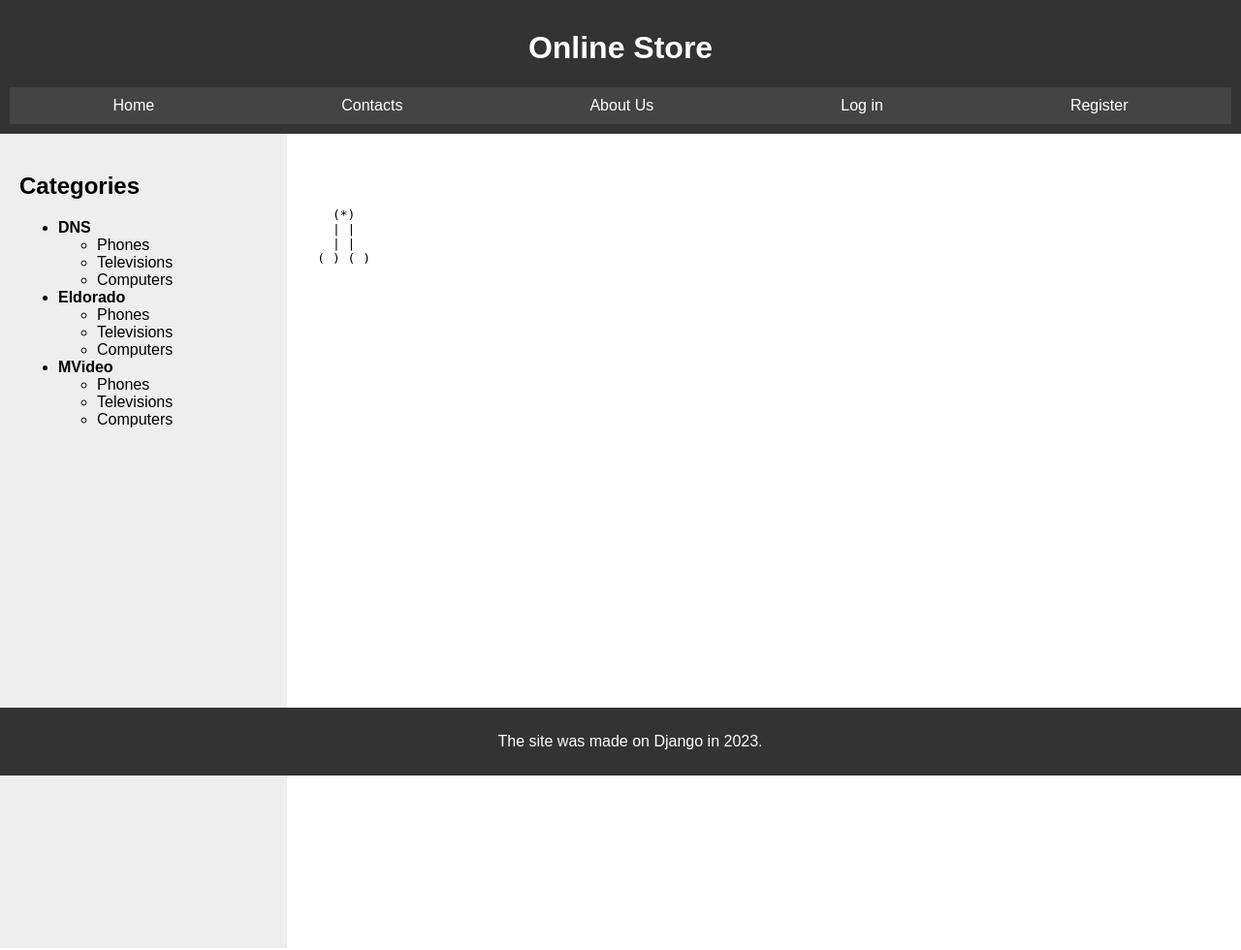
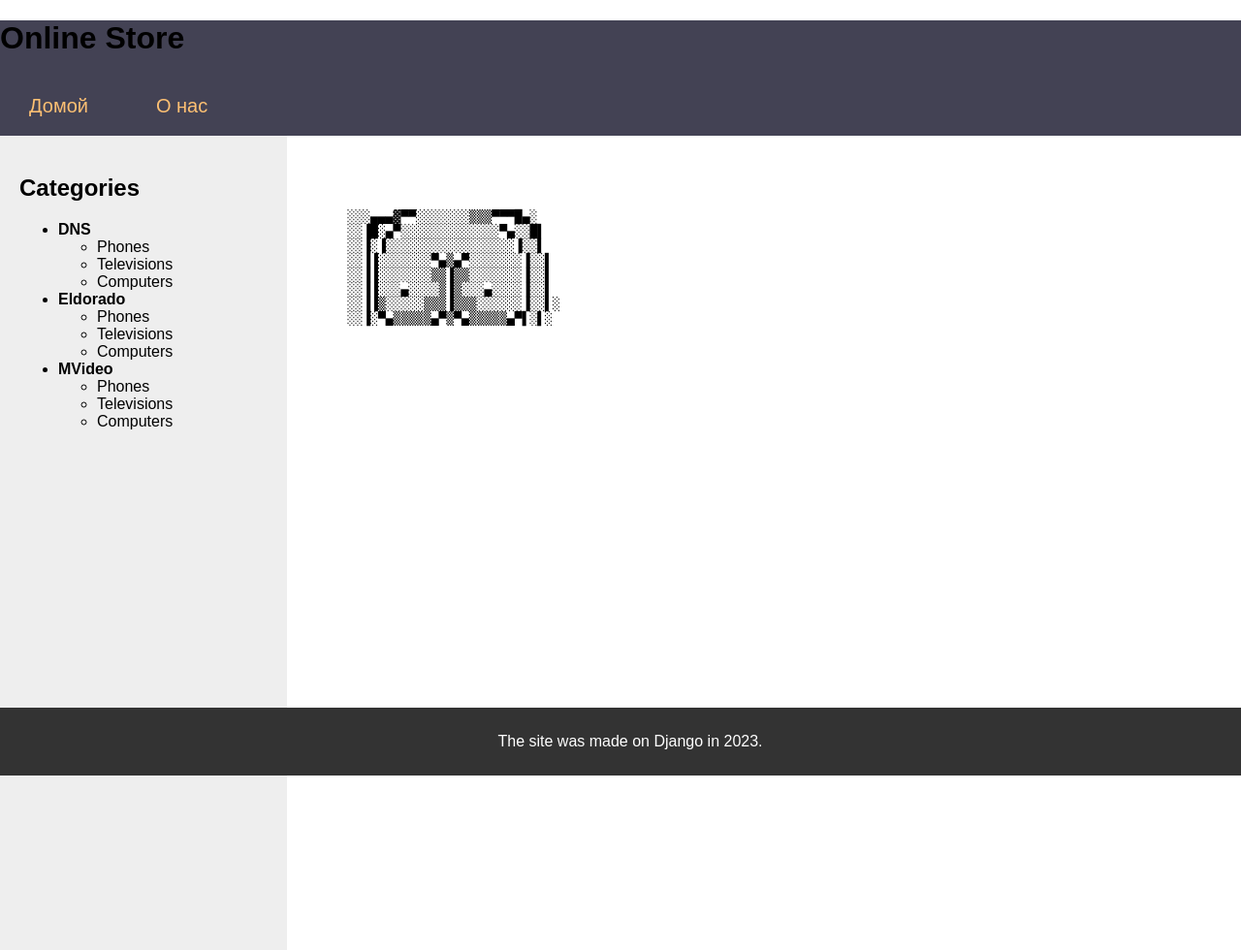
Before and after one commit to kanisimoff73/website_discount, a Django app: page / in a window 1280 px wide. Shown: the whole page at 97% size. Run offline with Django 4.2, Linux system fonts and the light colour scheme; data that the repository does not hold is empty.

Commit message:
Сделал наброски вьюшек и отображение меню через миксин

```diff
--- a/website/main_app/static/main_app/css/styles.css
+++ b/website/main_app/static/main_app/css/styles.css
@@ -9,12 +9,7 @@ header {
     padding: 10px;
     text-align: center;
 }
-nav {
-    display: flex;
-    justify-content: space-around;
-    background-color: #444;
-    padding: 10px;
-}
+
 nav a {
     color: white;
     text-decoration: none;
@@ -28,6 +23,18 @@ footer {
     bottom: 0;
     width: 100%;
 }
+
+header {
+    background-color: #333;
+    color: white;
+    padding: 10px;
+    text-align: center;
+}
+
+.header {
+    background-color: #434254;
+}
+
 .sidebar {
     background-color: #eee;
     float: left;
@@ -39,3 +46,28 @@ footer {
     margin-left: 20%;
     padding: 20px;
 }
+
+ul.mainmenu {
+    list-style: none;
+    margin: 0;
+    padding: 0;
+    height: 60px;
+    color: #fdc073;
+    font-size: 20px;
+    overflow: hidden;
+}
+ul.mainmenu li {
+    display: inline;
+    float: left;
+    margin: 18px 40px 0 30px;
+}
+ul.mainmenu li.logo {margin: 0;}
+ul.mainmenu li.last {float: right;}
+
+ul.mainmenu li a {
+    color: #fdc073;
+    text-decoration: none;
+}
+ul.mainmenu li a:hover {
+    color: #FDA83D;
+}
--- /dev/null
+++ b/website/main_app/templates/main_app/about.html
@@ -0,0 +1,5 @@
+{% extends "main_app/base.html" %}
+
+{% block content %}
+<h1>Title</h1>
+{% endblock %}
--- a/website/main_app/templates/main_app/base.html
+++ b/website/main_app/templates/main_app/base.html
@@ -9,16 +9,18 @@
     <link type="text/css" href="{% static 'main_app/css/styles.css' %}" rel="stylesheet">
 </head>
 <body>
-    <header>
+    {% block mainmenu %}
+    <div class="header">
         <h1>Online Store</h1>
-        <nav>
-            <a href="#">Home</a>
-            <a href="#">Contacts</a>
-            <a href="#">About Us</a>
-            <a href="#">Log in</a>
-            <a href="#">Register</a>
-        </nav>
-    </header>
+        <ul class="mainmenu">
+        {% for m in menu %}
+            <li><a href="{% url m.url_name %}">{{m.title}}</a></li>
+        {% endfor %}
+        </ul>
+    </div>
+    {% endblock mainmenu %}
+
+
     <div class="sidebar">
         <h2>Categories</h2>
         <ul>
--- a/website/main_app/templates/main_app/index.html
+++ b/website/main_app/templates/main_app/index.html
@@ -2,11 +2,15 @@
 
 {% block content %}
 <pre>
-    <p>
-      (*)
-      | |
-      | |
-    ( ) ( )
+    <p class="tits">
+        ░░░▄▄▄▓▀▀░░░░░░░▒▒▒▀▀▀█▄░
+        ░░▐█░▄▀░░░░░░░░░░░░░▀▄░░█▌
+        ░░▐░▐░░░░░░░░░░░░░░░░░▐░░▌
+        ░░▐▐░░░░░░░▀▄▒▄▀░░░░░░░▐░░▌
+        ░░▐▐░░░░░░░▒▒▐▒▒░░░░░░░▐░░▌
+        ░░▐▐░░░▄░░░░▒▐▒░░░▄░░░░▐░░▌
+        ░░▐▐▒░░░░░▒▒▒▐▒▒▒░░░░░░▐░░▌░
+        ░░▐░▀▄▒▒▒▒▒▄▀▒▀▄▒▒▒▒▒▄▀▌░▌░
     </p>
 </pre>
 {% endblock %}
--- a/website/main_app/urls.py
+++ b/website/main_app/urls.py
@@ -3,5 +3,9 @@ from .views import *
 
 
 urlpatterns = [
-    path('', MainHomePage.as_view(), name='home')
+    path('', MainHomePage.as_view(), name='home'),
+    path('about/', AboutUs.as_view(), name='about'),
+    # path('contact/', ContactFormView.as_view(), name='contact'),
+    # path('login/', LoginIn.as_view(), name='login'),
+    # path('register', RegisterUser.as_view(), name='register')
 ]
--- a/website/main_app/utils.py
+++ b/website/main_app/utils.py
@@ -3,9 +3,19 @@ from django.core.cache import cache
 
 from .models import *
 
-# menu = [{}]
+menu = [
+    {'title': 'Домой', 'url_name': 'home'},
+    {'title': 'О нас', 'url_name': 'about'},
+    # {'title': 'Контакты', 'url_name': 'contact'},
+    # {'title': 'Войти', 'url_name': 'login'},
+    # {'title': 'Регистрация', 'url_name': 'register'},
+]
 
 
-# class DataMixin:
-#     def get_context_data(self, **kwargs):
-#         contex = kwargs
+class DataMixin:
+    paginate_by = 4
+    def get_user_context(self, **kwargs):
+        context = kwargs
+        user_menu = menu.copy()
+        context['menu'] = user_menu
+        return context
--- a/website/main_app/views.py
+++ b/website/main_app/views.py
@@ -1,13 +1,54 @@
 from django.shortcuts import render
-from django.views.generic import ListView
+from django.views.generic import ListView, DetailView, CreateView, FormView
+from django.contrib.auth.views import LoginView
 
 from .models import *
+from .utils import *
 
-
-class MainHomePage(ListView):
+class MainHomePage(DataMixin, ListView):
     model = Products
     template_name = "main_app/index.html"
     # context_object_name = 'products'
 
-    # def get_context_data(self, *, object_list=None, **kwargs):
-    #     context = super().get_context_data(**kwargs)
+    def get_context_data(self, *, object_list=None, **kwargs):
+        context = super().get_context_data(**kwargs)
+        c_def = self.get_user_context(title='Домой')
+        return dict(list(context.items()) + list(c_def.items()))
+
+class AboutUs(DataMixin, ListView):
+    model = Products
+    template_name = 'main_app/about.html'
+    def get_context_data(self, **kwargs):
+        context = super().get_context_data(**kwargs)
+        c_def = self.get_user_context(title='О нас')
+        return dict(list(context.items()) + list(c_def.items()))
+
+# def about(request):
+#     context = {
+#         'menu': menu,
+#         'title': 'О нас'
+#     }
+#     return render(request, 'main_app/about.html', context=context)
+
+
+class ContactFormView(DataMixin, FormView):
+    template_name = 'main_app/contact.html'
+    def get_context_data(self, **kwargs):
+        context = super().get_context_data(**kwargs)
+        c_def = self.get_user_context(title='Контакты')
+        return dict(list(context.items()) + list(c_def.items()))
+
+
+class LoginIn(DataMixin, LoginView):
+    template_name = 'main_app/login_in.html'
+    def get_context_data(self, **kwargs):
+        context = super().get_context_data(**kwargs)
+        c_def = self.get_user_context(title='Войти')
+        return dict(list(context.items()) + list(c_def.items()))
+
+
+class RegisterUser(DataMixin, CreateView):
+    template_name = 'main_app/register.html'
+    def get_context_data(self, **kwargs):
+        c_def = self.get_user_context(title='Регистрация')
+        return dict(list(context.items()) + list(c_def.items()))
```
Also changed, not shown: website/main_app/management/commands/activate_parser.py (+29 -29 lines), website/main_app/templates/main_app/contact.html (added, +10 -0 lines), website/main_app/templates/main_app/login.html (added, +10 -0 lines), website/main_app/templates/main_app/register.html (added, +10 -0 lines).
